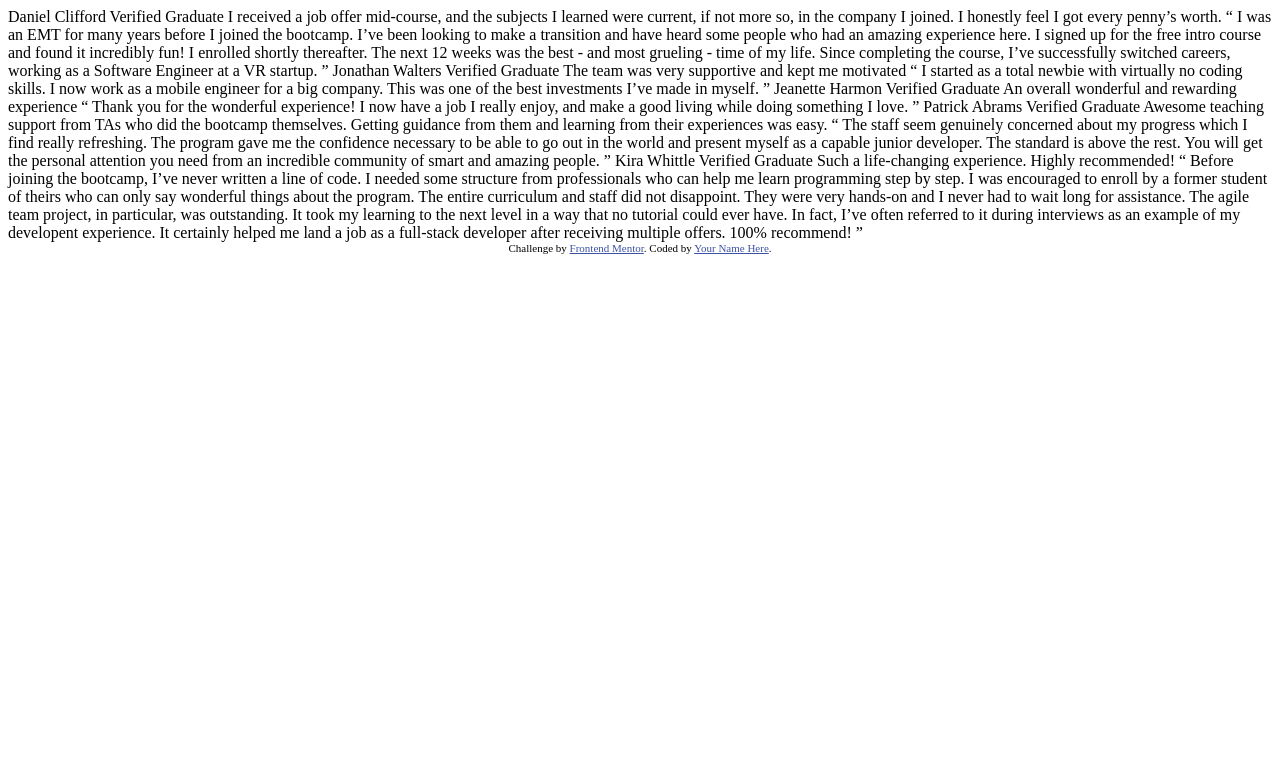
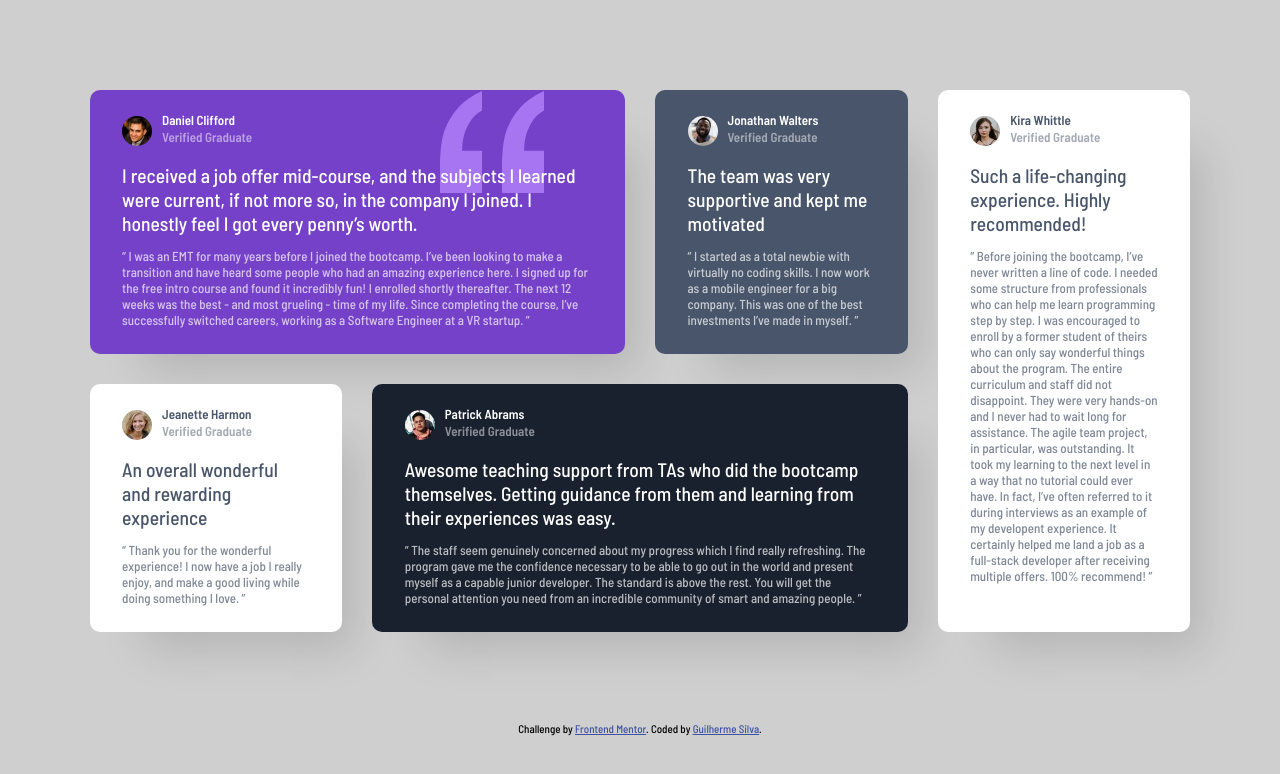
Before and after one commit to glmsilva/grid-testimonial-section, a plain HTML site: page index.html in a window 1280 px wide. Drawn offline with Linux system fonts and the light colour scheme.

Commit message:
finish grid layout

```diff
--- a/css/style.css
+++ b/css/style.css
@@ -20,4 +20,136 @@ body {
   font-size: 13px;
   font-family: 'Barlow Semi Condensed', sans-serif;
   box-sizing: border-box;
+  font-weight: 500;
+  margin: 0;
+  padding: 0;
+  background-color: var(--light-gray);
 }
+
+.container {
+  display: grid;
+  grid-gap: 20px;
+  grid-template-rows: auto
+  grid-template-columns: auto;
+  box-sizing: border-box;
+  margin: 14% 8%;
+}
+
+[class*="card-"] {
+  border-radius: 10px;
+  padding: 2% 10% 10% 10%;
+  color: var(--white);
+  font-weight: 500;
+}
+
+.card-1 {
+  grid-row: 1/4;
+  background-color: var(--moderate-violet);
+  background-image: url(../images/bg-pattern-quotation.svg);
+  background-repeat: no-repeat;
+  background-position:190px 1px;
+}
+
+.student-name  {
+  line-height: 0.3;
+  color: var(--white);
+  margin: 10px;
+  font-weight: 600;
+}
+
+.student-name p:last-child {
+  color: var(--white);
+  opacity: 50%;
+}
+.student-info {
+  display: flex;
+  flex-direction: row;
+
+}
+
+.round-image {
+  border-radius: 50%;
+  width: 30px;
+  margin-top: 10px;
+}
+
+.full-testimonial {
+  opacity: 70%;
+  margin-top: 1em;
+  font-size: 1em;
+}
+
+.card-2 {
+  grid-row: 4/5;
+  background-color: var(--very-dark-grayish-blue);
+
+}
+.card-3 {
+  grid-row: 5/6;
+  background-color: var(--white);
+
+}
+.card-4 {
+  grid-row:6/7;
+  background-color: var(--very-dark-blackish-blue);
+}
+.card-5 {
+  grid-row: 7/9;
+  background-color: var(--white);
+}
+
+
+.card-3,
+.card-5 {
+  color: var(--very-dark-grayish-blue);
+}
+
+.card-3 .student-name p,
+.card-5 .student-name p
+ {
+  color: var(--very-dark-grayish-blue);
+}
+
+.description {
+  font-size: 1.5em;
+}
+
+
+@media (min-width: 768px) {
+
+  body{
+    box-sizing: border-box;
+  }
+  .container {
+    grid-template-columns: repeat(4, 1fr);
+    margin: 7%;
+    grid-gap: 30px;
+    justify-content: center;
+    grid-template-areas:
+    "g1 g1 g2 g5"
+    "g3 g4 g4 g5";
+  }
+  [class*="card-"] {
+  padding: 0.5em 2.5em 2em;
+  box-sizing: border-box;
+  box-shadow: 33px 38px 42px -21px rgba(0,0,0,0.13);
+  }
+  .card-1 {
+    grid-area: g1;
+    background-position: 350px 1px;
+  }
+  .card-2 {
+    grid-area: g2;
+  }
+  .card-3 {
+    grid-area: g3;
+  }
+  .card-4 {
+    grid-area: g4;
+  }
+  .card-5 {
+    grid-area: g5;
+  }
+
+
+}
--- a/index.html
+++ b/index.html
@@ -5,6 +5,7 @@
   <meta name="viewport" content="width=device-width, initial-scale=1.0"> <!-- displays site properly based on user's device -->
 
   <link rel="icon" type="image/png" sizes="32x32" href="./images/favicon-32x32.png">
+  <link rel="stylesheet" href="/css/style.css">
 
   <title>Frontend Mentor | [Challenge Name Here]</title>
 
@@ -15,50 +16,124 @@
   </style>
 </head>
 <body>
-  Daniel Clifford
-  Verified Graduate
+  <div class="container">
+    <div class="card-1">
+      <div class="student-info">
+        <div class="round-image">
+          <img class="round-image" src="images/image-daniel.jpg" alt="Student Icon">
+        </div>
+        <div class="student-name">
+          <p>Daniel Clifford</p>
+          <p>Verified Graduate</p>
+        </div>
+      </div>
 
+      <div class="description">
         I received a job offer mid-course, and the subjects I learned were current, if not more so,
         in the company I joined. I honestly feel I got every penny’s worth.
-
+      </div>
+      <div class="full-testimonial">
         “ I was an EMT for many years before I joined the bootcamp. I’ve been looking to make a
         transition and have heard some people who had an amazing experience here. I signed up
         for the free intro course and found it incredibly fun! I enrolled shortly thereafter.
         The next 12 weeks was the best - and most grueling - time of my life. Since completing
         the course, I’ve successfully switched careers, working as a Software Engineer at a VR startup. ”
 
-  Jonathan Walters
-  Verified Graduate
+      </div>
 
+    </div>
+
+    <div class="card-2">
+      <div class="student-info">
+        <div class="round-image">
+          <img class="round-image" src="images/image-jonathan.jpg" alt="Student Icon">
+        </div>
+        <div class="student-name">
+          <p>Jonathan Walters</p>
+          <p>Verified Graduate</p>
+        </div>
+
+      </div>
+
+      <div class="description">
         The team was very supportive and kept me motivated
-
+      </div>
+      <div class="full-testimonial">
         “ I started as a total newbie with virtually no coding skills. I now work as a mobile engineer
         for a big company. This was one of the best investments I’ve made in myself. ”
+      </div>
 
-  Jeanette Harmon
-  Verified Graduate
 
+
+
+    </div>
+
+    <div class="card-3">
+      <div class="student-info">
+        <div class="round-image">
+          <img class="round-image" src="images/image-jeanette.jpg" alt="Student Icon">
+        </div>
+        <div class="student-name">
+          <p>Jeanette Harmon</p>
+          <p>Verified Graduate</p>
+        </div>
+      </div>
+      <div class="description">
         An overall wonderful and rewarding experience
-
+      </div>
+      <div class="full-testimonial">
         “ Thank you for the wonderful experience! I now have a job I really enjoy, and make a good living
         while doing something I love. ”
+      </div>
 
-  Patrick Abrams
-  Verified Graduate
 
+    </div>
+
+    <div class="card-4">
+      <div class="student-info">
+        <div class="round-image">
+          <img class="round-image" src="images/image-patrick.jpg" alt="Student Icon">
+        </div>
+        <div class="student-name">
+          <p>Patrick Abrams</p>
+          <p>Verified Graduate</p>
+        </div>
+
+      </div>
+
+      <div class="description">
         Awesome teaching support from TAs who did the bootcamp themselves. Getting guidance from them and
         learning from their experiences was easy.
 
+      </div>
+      <div class="full-testimonial">
         “ The staff seem genuinely concerned about my progress which I find really refreshing. The program
         gave me the confidence necessary to be able to go out in the world and present myself as a capable
         junior developer. The standard is above the rest. You will get the personal attention you need from
         an incredible community of smart and amazing people. ”
+      </div>
 
-  Kira Whittle
-  Verified Graduate
 
+    </div>
+
+    <div class="card-5">
+      <div class="student-info">
+        <div class="round-image">
+          <img class="round-image" src="images/image-kira.jpg" alt="Student Icon">
+        </div>
+        <div class="student-name">
+          <p>Kira Whittle</p>
+          <p>Verified Graduate</p>
+        </div>
+
+      </div>
+
+
+      <div class="description">
         Such a life-changing experience. Highly recommended!
+      </div>
 
+      <div class="full-testimonial">
           “ Before joining the bootcamp, I’ve never written a line of code. I needed some structure from
         professionals who can help me learn programming step by step. I was encouraged to enroll by a former
         student of theirs who can only say wonderful things about the program. The entire curriculum and staff
@@ -67,10 +142,15 @@
         could ever have. In fact, I’ve often referred to it during interviews as an example of my developent
         experience. It certainly helped me land a job as a full-stack developer after receiving multiple offers.
         100% recommend! ”
+      </div>
+
+    </div>
+
+  </div>
 
   <div class="attribution">
     Challenge by <a href="https://www.frontendmentor.io?ref=challenge" target="_blank">Frontend Mentor</a>.
-    Coded by <a href="#">Your Name Here</a>.
+    Coded by <a href="#">Guilherme Silva</a>.
   </div>
 </body>
 </html>
```
Lines whose indentation alone changed are shown as unchanged.
